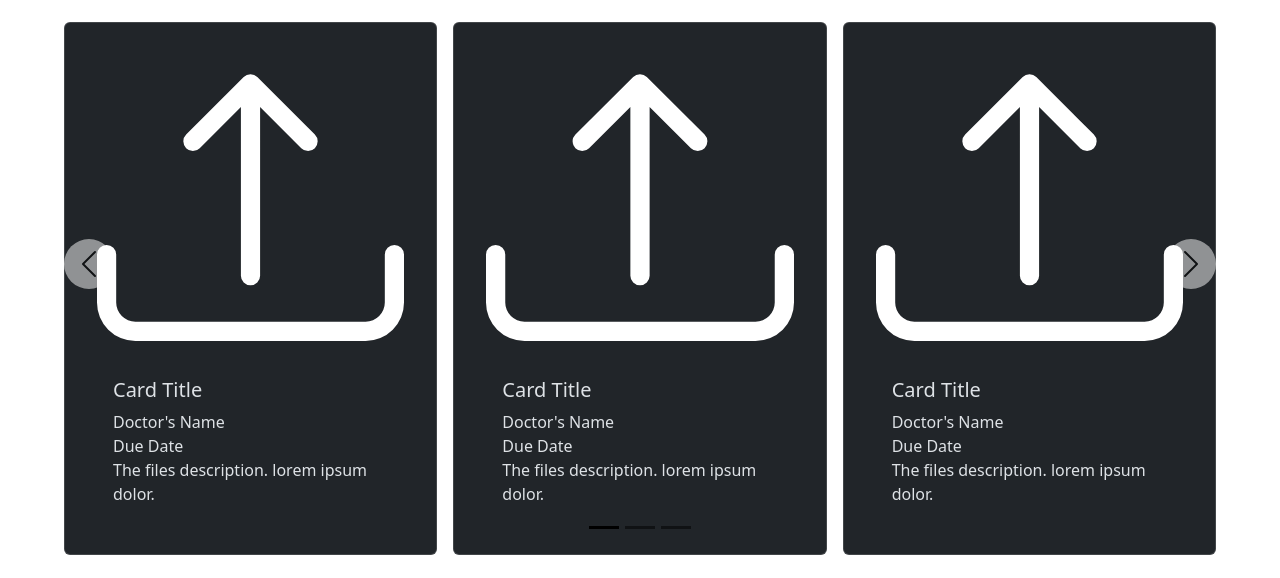
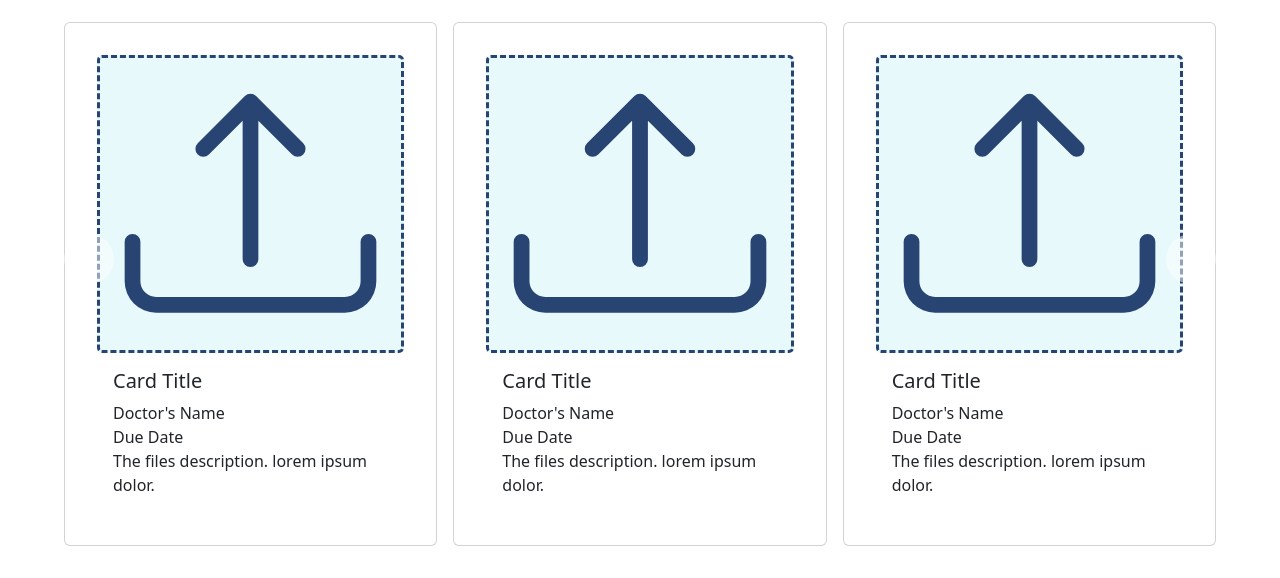
Before and after one commit to IsabellaB876/vital-hacks, a React (Vite) app: page /#/DoctorHome in a window 1280 px wide. Shown: the part 222-800 px from the top of the page. Built offline with nearby package versions, Linux system fonts and the light colour scheme; no server answers.

Commit message:
file card modification

```diff
--- a/src/App.css
+++ b/src/App.css
@@ -38,7 +38,13 @@
   padding: 2em;
 }
 
-
+.blue-upload {
+  background-color: #E7F9FA;
+  border-radius: 15;
+  border: 3px dashed;
+  border-color: #274472;
+  padding: 20px;
+}
 
 .read-the-docs {
   color: #888;
--- a/src/components/FileCard.tsx
+++ b/src/components/FileCard.tsx
@@ -1,5 +1,5 @@
 import { Button, Card } from "react-bootstrap";
-import icon from "../assets/UploadIcon.svg"
+import icon from "../assets/BlueUploadIcon.svg"
 
 // Define the type of props
 interface FileCardProps {
@@ -9,7 +9,7 @@ interface FileCardProps {
 function FileCard({ hasFile }: FileCardProps) {
   return (
     <Card>
-      <Card.Img variant="top" src={hasFile ? "" : icon} alt="Uploaded file" />
+      <Card.Img src={hasFile ? "" : icon } alt="Uploaded file" className="blue-upload"/>
       <Card.Body>
         <Card.Title>Card Title</Card.Title>
         <Card.Text>
--- a/src/components/FileCarousel.tsx
+++ b/src/components/FileCarousel.tsx
@@ -8,7 +8,7 @@ interface CustomCarouselProps {
   bgColor: string;
 }
 
-function FileCarousel({ text, bgColor }: CustomCarouselProps) {
+function FileCarousel({ text }: CustomCarouselProps) {
   const [index, setIndex] = useState(0);
 
   const handleSelect = (selectedIndex: number) => {
@@ -25,7 +25,6 @@ function FileCarousel({ text, bgColor }: CustomCarouselProps) {
       <Carousel
         activeIndex={index}
         onSelect={handleSelect}
-        data-bs-theme="dark"
         interval={null}
         controls={true}
         indicators={true}
--- a/src/components/NavBar.tsx
+++ b/src/components/NavBar.tsx
@@ -3,7 +3,7 @@ import Nav from "react-bootstrap/Nav";
 import Navbar from "react-bootstrap/Navbar";
 import logo from "../assets/logo.svg";
 import hammy from "../assets/menu.svg";
-import uploadIcon from "../assets/UploadIcon.svg";
+import uploadIcon from "../assets/WhiteUploadIcon.svg";
 import taskAdd from "../assets/taskAdd.svg";
 import UploadScreen from "./UploadScreen";
 import { useState } from "react";
@@ -33,7 +33,7 @@ function NavBar() {
 
             <div className="d-flex gap-5 mb-2">
               <Button onClick={toggleDisplay} className="upload-btn" size="lg">
-                <Image className="upload-icon" src={uploadIcon} alt="upload" /> Upload
+                <Image className="upload-icon" src={uploadIcon} style={{color: "white"}} alt="upload"/> Upload
               </Button>
 
               <Button className="request-btn" size="lg">
```
Also changed, not shown: src/assets/BlueUploadIcon.svg (added), src/assets/WhiteUploadIcon.svg (renamed from src/assets/UploadIcon.svg).
